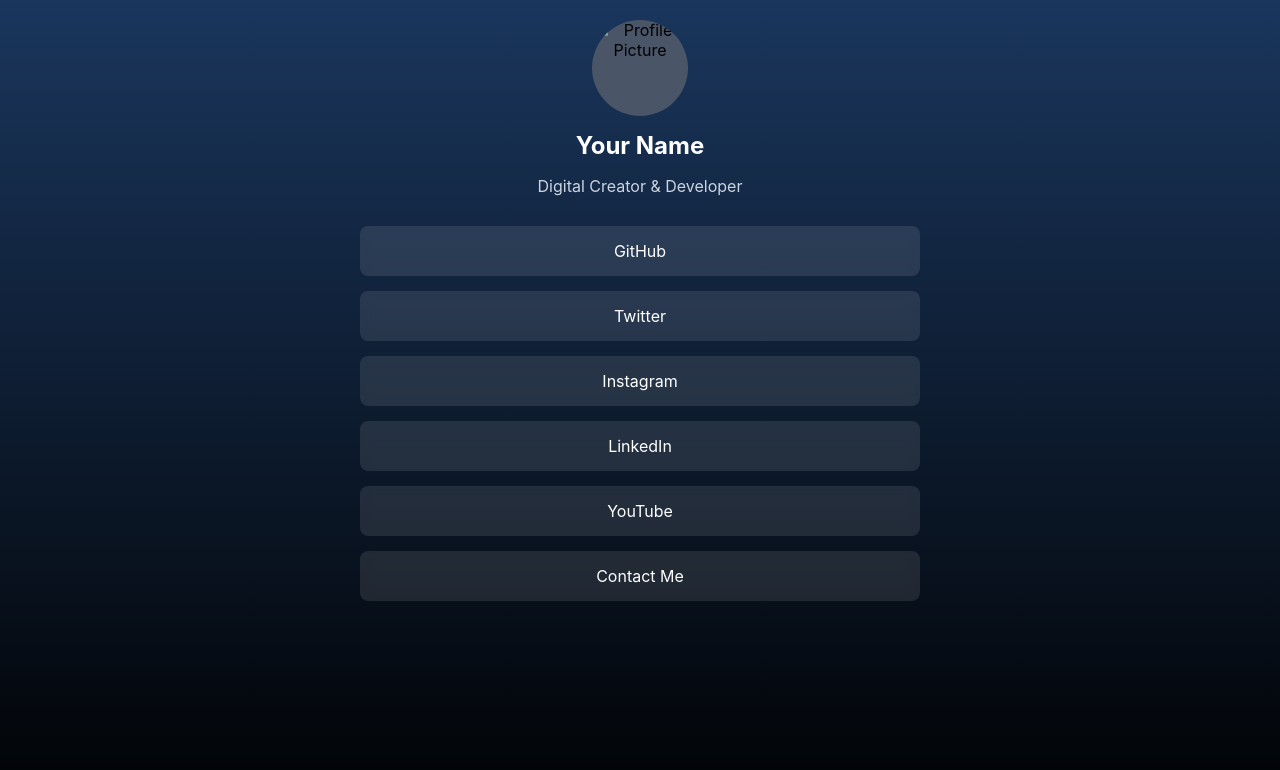
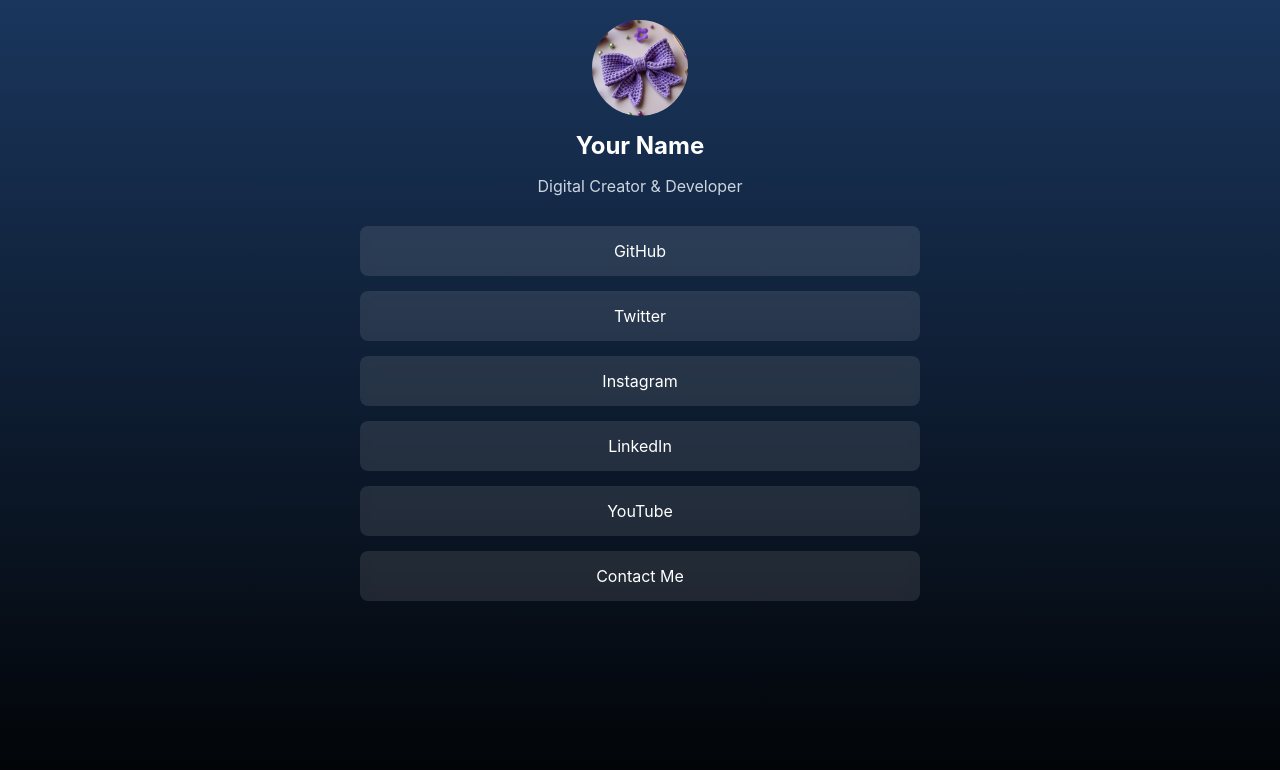
Before and after one commit to cunha-paola/loopdelicado, a plain HTML site: page new.html in a window 1280 px wide. Drawn offline with Linux system fonts and the light colour scheme.

Commit message:
Update new.html

```diff
--- a/new.html
+++ b/new.html
@@ -71,7 +71,7 @@
 <body>
     <div class="container">
         <div class="profile">
-            <img src="/api/placeholder/96/96" alt="Profile Picture" class="profile-img">
+            <img src="/loopdelicado.jpg" alt="Profile Picture" class="profile-img">
             <h1 class="name">Your Name</h1>
             <p class="bio">Digital Creator & Developer</p>
         </div>
```
